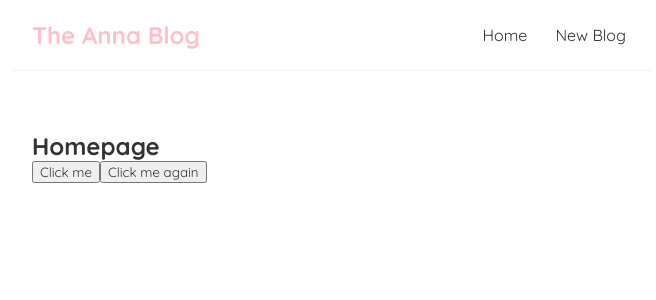
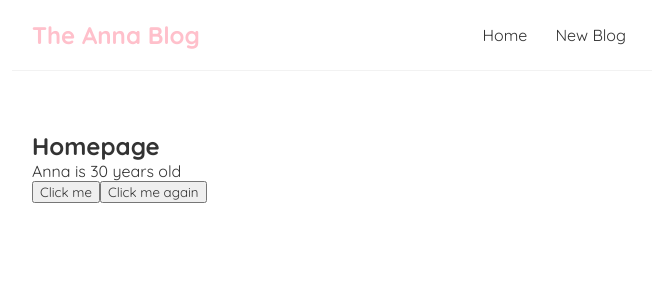
Before and after one commit to AnnaManoleLNU/react, a React (Create React App) app in the folder my-first-react-app/: page / in a window 1280 px wide. Shown: the top 300 px of the page, without its empty margins (308-964 px from the left). Built offline with nearby package versions, Linux system fonts and the light colour scheme; the HTML template or start-up script is replaced by a standard one.

Commit message:
State hooks

```diff
--- a/my-first-react-app/src/Home.js
+++ b/my-first-react-app/src/Home.js
@@ -1,16 +1,23 @@
+import { useState } from "react"
+
 const Home = () => {
-
+  // when you need a reactive value you use state hook, you give it an initial value
+  const [name, setName] = useState('Anna')
+  const [age, setAge] = useState('30') // 30 is the initial value
   // the first parameter is automatically the event parameter, even without writing it
   const handleClick = (e) => {
-    console.log('I have been clicked', e)
+    setName('Cooler Anna') // set it to a new value
+    setAge(31) // set it to a new value
   }
   const handleClickAgain = (name, e) => {
     console.log('hello ' + name, e.target)
   }
 
+  // The use hook provides us with a reactive value and change that value
   return (
     <div className="home">
       <h2>Homepage</h2>
+      <p>{name} is {age} years old</p>
       <button onClick={handleClick}>Click me</button>
        {/* anon function, if you pass the argument directly you invoke it */}
        {/* here the anon function gets access to the event object, if you want to use it pass it in as an argument, order does not matter */}
```
